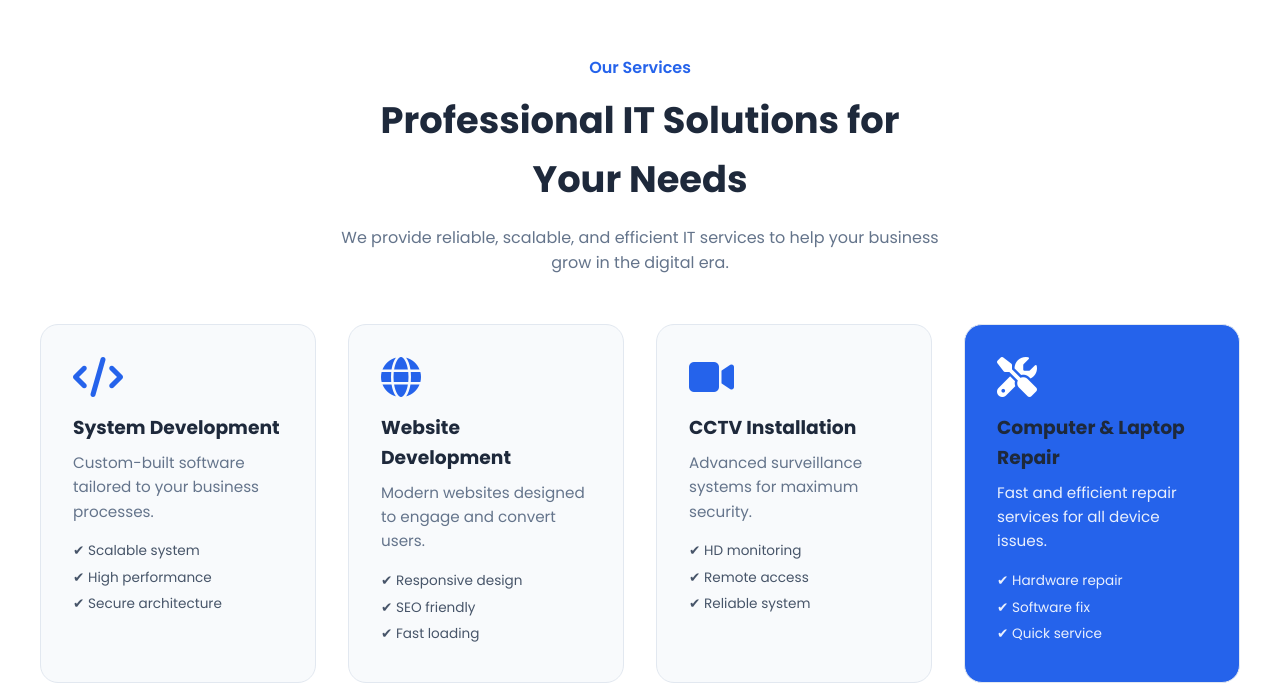
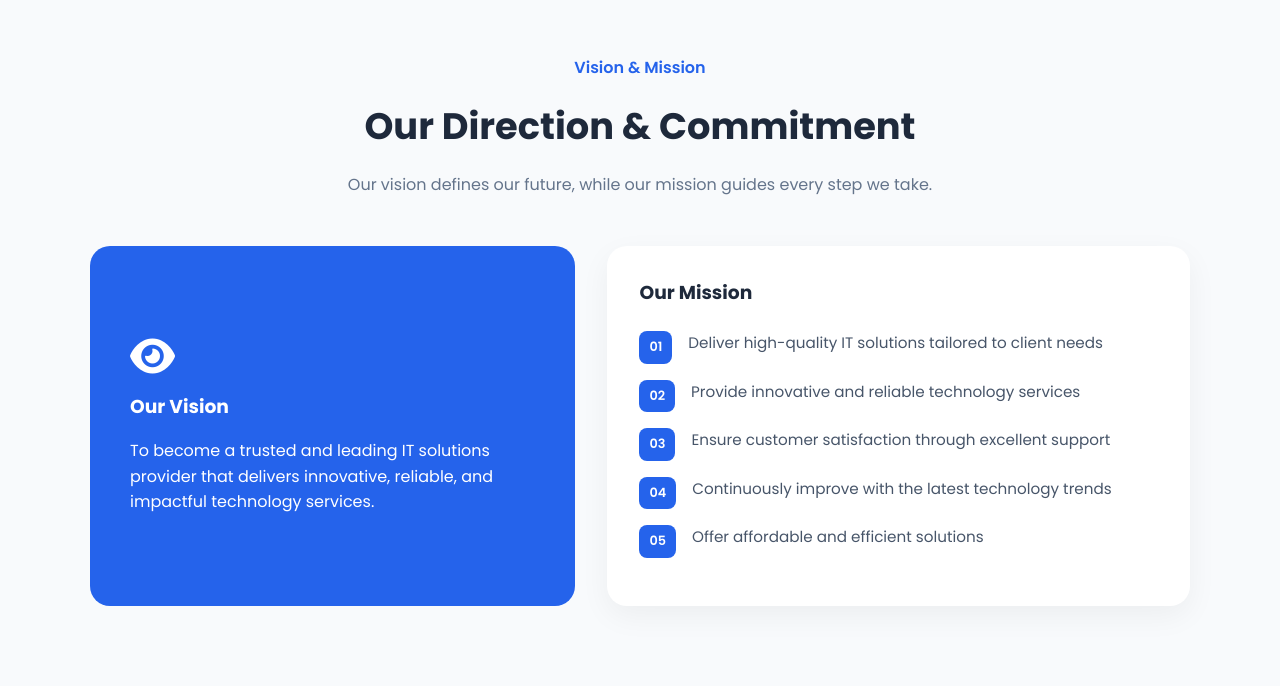
Before and after one commit to mr-kadafi/mr-it-solution, a plain HTML site: page index.html in a window 1280 px wide. Shown: the part 3756-4442 px from the top of the page. Drawn offline with Linux system fonts and the light colour scheme.

Commit message:
Update index.html

```diff
--- a/index.html
+++ b/index.html
@@ -721,49 +721,107 @@ Here's a complete, modern, responsive company profile website for **Mr IT Soluti
             }
         }
 
-        /* Vision Mission */
-        .vision-mission {
+        /* ================= VISION MISSION ================= */
+
+.vm-section {
+    padding: 100px 20px;
+    background: #f8fafc;
+}
+
+/* HEADER */
+.vm-header {
+    text-align: center;
+    max-width: 600px;
+    margin: auto;
+    margin-bottom: 3rem;
+}
+
+.vm-tag {
+    color: #2563eb;
+    font-weight: 600;
+}
+
+.vm-header h2 {
+    font-size: 2.3rem;
+    color: #1e293b;
+    margin: 1rem 0;
+}
+
+.vm-sub {
+    color: #64748b;
+}
+
+/* LAYOUT */
+.vm-container {
+    max-width: 1100px;
+    margin: auto;
     display: grid;
-            grid-template-columns: 1fr 1fr;
-            gap: 4rem;
-        }
-
-        .vision,
-        .mission {
-            background: white;
+    grid-template-columns: 1fr 1.2fr;
+    gap: 2rem;
+}
+
+/* VISION (LEFT) */
+.vm-vision {
+    background: #2563eb;
+    color: white;
     padding: 2.5rem;
     border-radius: 20px;
-            box-shadow: 0 10px 40px rgba(0, 0, 0, 0.1);
-        }
-
-        .vision h3,
-        .mission h3 {
-            font-size: 1.5rem;
-            color: #2563eb;
+    display: flex;
+    flex-direction: column;
+    justify-content: center;
+}
+
+.vm-vision i {
+    font-size: 2.5rem;
+    margin-bottom: 1rem;
+}
+
+.vm-vision h3 {
+    margin-bottom: 1rem;
+}
+
+/* MISSION (RIGHT) */
+.vm-mission {
+    background: white;
+    padding: 2rem;
+    border-radius: 20px;
+    box-shadow: 0 10px 30px rgba(0,0,0,0.05);
+}
+
+.vm-mission h3 {
     margin-bottom: 1.5rem;
-            display: flex;
-            align-items: center;
-            gap: 0.5rem;
-        }
-
-        .mission ul {
-            list-style: none;
-        }
-
-        .mission li {
-            padding: 0.8rem 0;
-            padding-left: 2rem;
-            position: relative;
+    color: #1e293b;
+}
+
+/* MISSION ITEM */
+.mission-item {
+    display: flex;
+    gap: 1rem;
+    margin-bottom: 1rem;
+    align-items: flex-start;
+}
+
+/* NUMBER */
+.mission-item span {
+    background: #2563eb;
+    color: white;
+    font-size: 0.8rem;
+    font-weight: 600;
+    padding: 6px 10px;
+    border-radius: 8px;
+}
+
+/* TEXT */
+.mission-item p {
     color: #475569;
-        }
-
-        .mission li::before {
-            content: '✓';
-            position: absolute;
-            left: 0;
-            color: #10b981;
-            font-weight: bold;
-            font-size: 1.2rem;
+    font-size: 0.95rem;
+}
+
+/* RESPONSIVE */
+@media (max-width: 768px) {
+    .vm-container {
+        grid-template-columns: 1fr;
+    }
 }
 
         /* ================= WHY CHOOSE US ================= */
@@ -1904,6 +1962,64 @@ Here's a complete, modern, responsive company profile website for **Mr IT Soluti
         </div>
     </section>
 
+    <!-- Vision & Mission (Modern) -->
+<section id="vision" class="vm-section fade-in">
+
+    <div class="vm-header">
+        <p class="vm-tag">Vision & Mission</p>
+        <h2>Our Direction & Commitment</h2>
+        <p class="vm-sub">
+            Our vision defines our future, while our mission guides every step we take.
+        </p>
+    </div>
+
+    <div class="vm-container">
+
+        <!-- LEFT (VISION) -->
+        <div class="vm-vision">
+            <i class="fas fa-eye"></i>
+            <h3>Our Vision</h3>
+            <p>
+                To become a trusted and leading IT solutions provider that delivers
+                innovative, reliable, and impactful technology services.
+            </p>
+        </div>
+
+        <!-- RIGHT (MISSION) -->
+        <div class="vm-mission">
+
+            <h3>Our Mission</h3>
+
+            <div class="mission-item">
+                <span>01</span>
+                <p>Deliver high-quality IT solutions tailored to client needs</p>
+            </div>
+
+            <div class="mission-item">
+                <span>02</span>
+                <p>Provide innovative and reliable technology services</p>
+            </div>
+
+            <div class="mission-item">
+                <span>03</span>
+                <p>Ensure customer satisfaction through excellent support</p>
+            </div>
+
+            <div class="mission-item">
+                <span>04</span>
+                <p>Continuously improve with the latest technology trends</p>
+            </div>
+
+            <div class="mission-item">
+                <span>05</span>
+                <p>Offer affordable and efficient solutions</p>
+            </div>
+
+        </div>
+
+    </div>
+</section>
+
     <!-- Services Section (Modern Upgrade) -->
     <section id="services" class="services-section fade-in">
 
```
Lines whose indentation alone changed are shown as unchanged.
